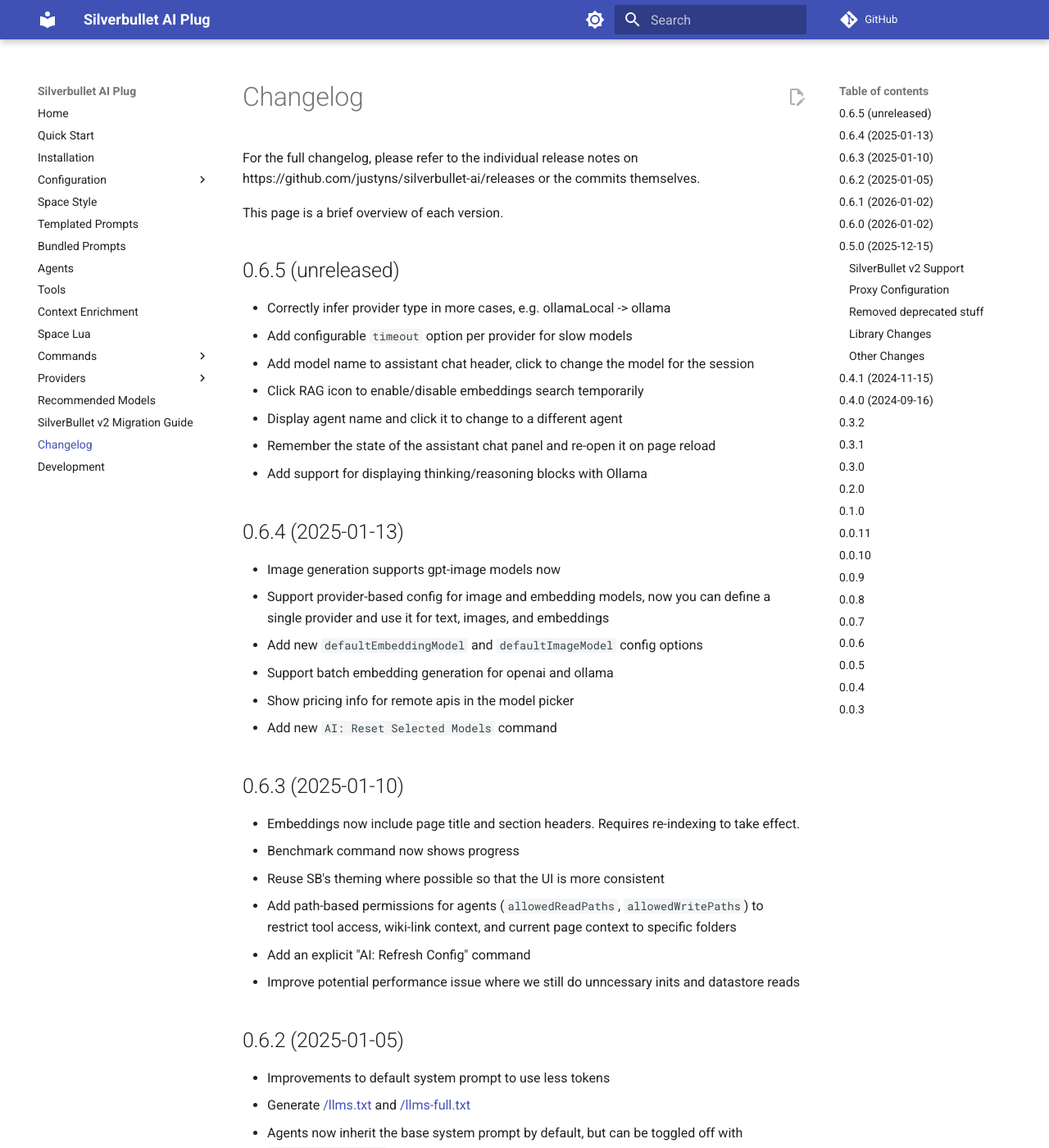
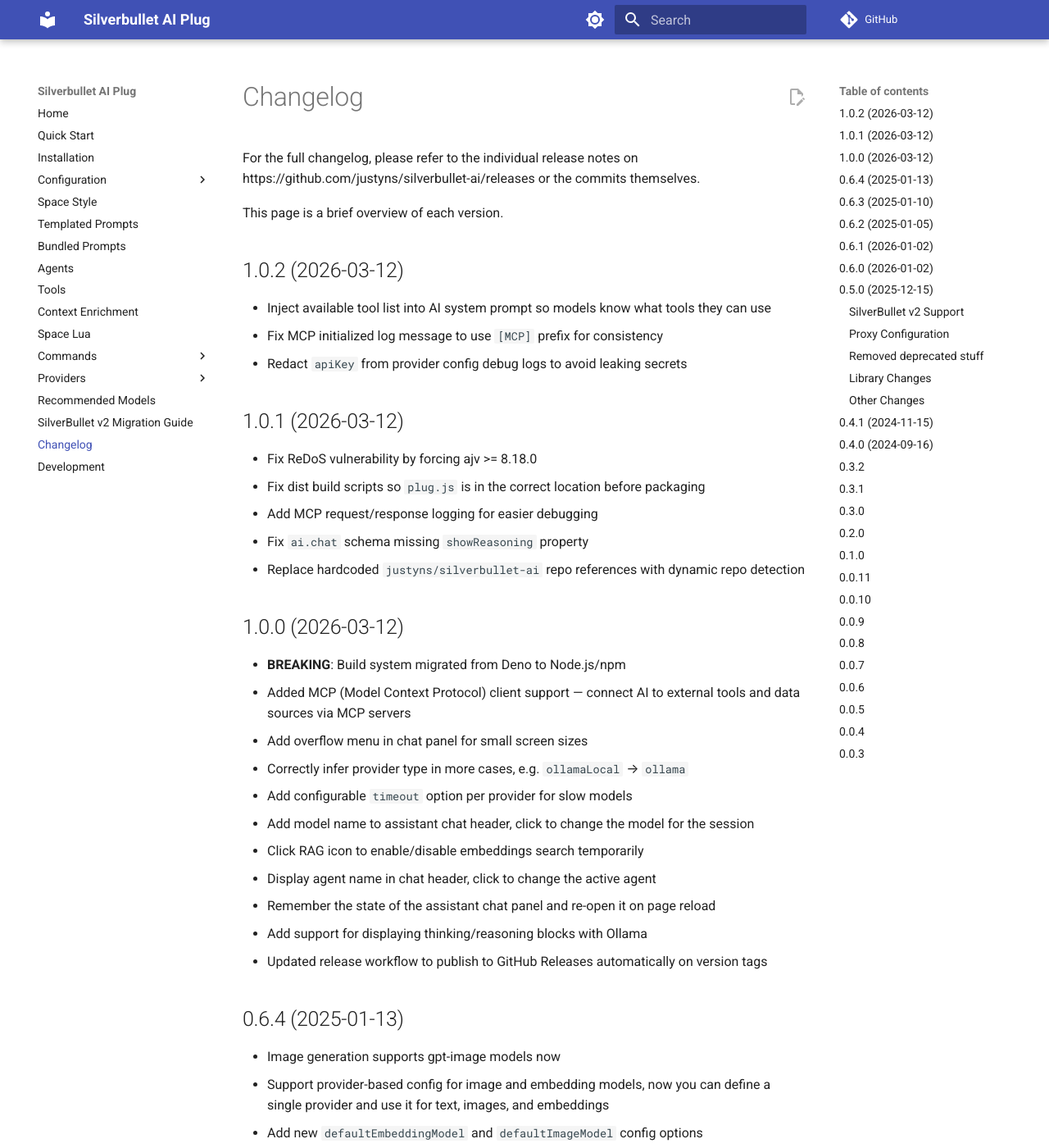
Before and after one commit to justyns/silverbullet-ai, an MkDocs documentation site: the page built from docs/Changelog.md, in a window 1280 px wide and 1400 px high. Shown: the whole window at 82% size. Built offline with MkDocs 1.6.1 and Material for MkDocs 9.7.7, drawn with Linux system fonts in a browser that asks for light colours; comment, search, counter and statistics services are not loaded.

Commit message:
Fix security issues, improve type safety, and update changelog
Security:
- Move Gemini API key from URL query params to x-goog-api-key header
- Use crypto.randomUUID() instead of Math.random() for approval IDs

Type safety:
- Change currentEmbeddingProvider/currentEmbeddingModel to allow undefined
  instead of using `as any` casts

Validation:
- Reject empty provider key in parseDefaultModel* functions

Docs:
- Add changelog entries for 1.0.0, 1.0.1, and 1.0.2
- Trigger GitHub Pages deployment on release tags (v*.*.*)

```diff
--- a/docs/Changelog.md
+++ b/docs/Changelog.md
@@ -2,15 +2,33 @@
 
 This page is a brief overview of each version.
 
-## 0.6.5 (unreleased)
+## 1.0.2 (2026-03-12)
 
-- Correctly infer provider type in more cases, e.g. ollamaLocal -> ollama
+- Inject available tool list into AI system prompt so models know what tools they can use
+- Fix MCP initialized log message to use `[MCP]` prefix for consistency
+- Redact `apiKey` from provider config debug logs to avoid leaking secrets
+
+## 1.0.1 (2026-03-12)
+
+- Fix ReDoS vulnerability by forcing ajv >= 8.18.0
+- Fix dist build scripts so `plug.js` is in the correct location before packaging
+- Add MCP request/response logging for easier debugging
+- Fix `ai.chat` schema missing `showReasoning` property
+- Replace hardcoded `justyns/silverbullet-ai` repo references with dynamic repo detection
+
+## 1.0.0 (2026-03-12)
+
+- **BREAKING**: Build system migrated from Deno to Node.js/npm
+- Added MCP (Model Context Protocol) client support — connect AI to external tools and data sources via MCP servers
+- Add overflow menu in chat panel for small screen sizes
+- Correctly infer provider type in more cases, e.g. `ollamaLocal` → `ollama`
 - Add configurable `timeout` option per provider for slow models
 - Add model name to assistant chat header, click to change the model for the session
 - Click RAG icon to enable/disable embeddings search temporarily
-- Display agent name and click it to change to a different agent
+- Display agent name in chat header, click to change the active agent
 - Remember the state of the assistant chat panel and re-open it on page reload
 - Add support for displaying thinking/reasoning blocks with Ollama
+- Updated release workflow to publish to GitHub Releases automatically on version tags
 
 ## 0.6.4 (2025-01-13)
 
```
Also changed, not shown: 4 other files.
